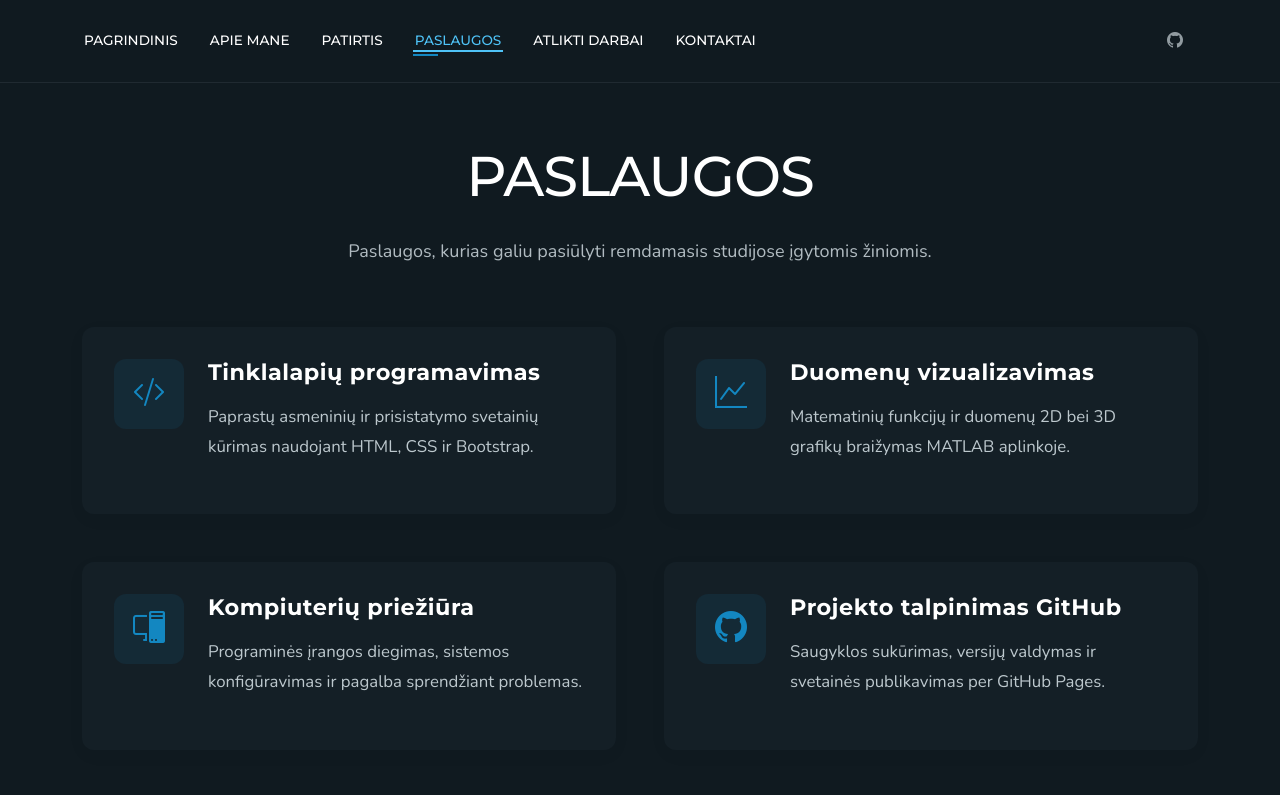
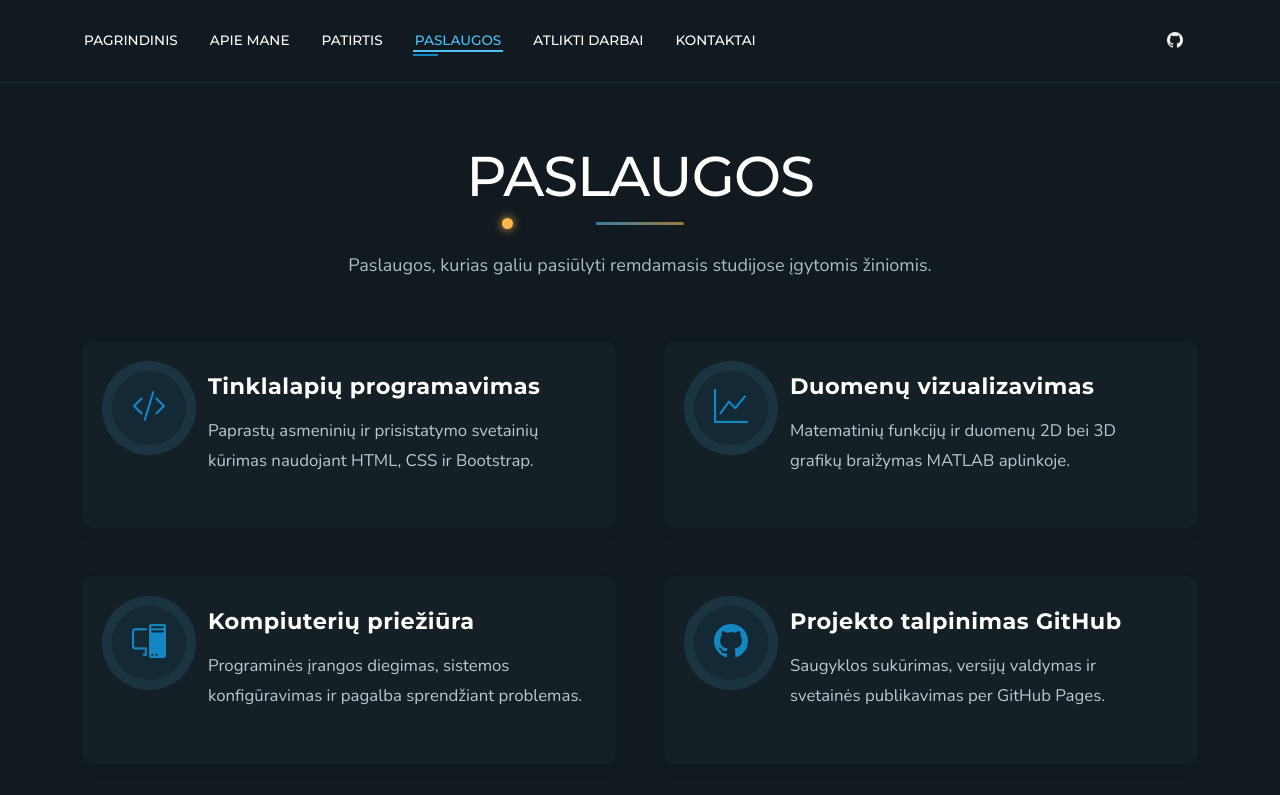
Before and after one commit to MrDiamondLTU/Naglis-Cekanauskas-LD-7-12-EDIf-25-1, a plain HTML site: page services.html in a window 1280 px wide. Shown: the top 795 px of the page. Drawn offline with nearby package versions, Linux system fonts and the light colour scheme.

Commit message:
LD10 animacia
Added new animations for social icons, service icons, loading indicators, and section titles.

```diff
--- a/assets/css/custom.css
+++ b/assets/css/custom.css
@@ -200,3 +200,91 @@ p {
   background: #4fc3f7;
   color: #0b1419 !important;
 }
+/* ===== 10 LD – PRIVALOMA UŽDUOTIS ===== */
+
+/* ---------- 1. Dvi naujos @keyframes animacijos ---------- */
+
+/* 1A. Socialinių ikonėlių animacija: 4 būsenos, keičiamos 3 savybės */
+@keyframes socialHop {
+  0%   { transform: translateY(0) rotate(0deg);     color: #f2f6f8; text-shadow: none; }
+  30%  { transform: translateY(-6px) rotate(-10deg); color: #4fc3f7; text-shadow: 0 0 8px #4fc3f7; }
+  60%  { transform: translateY(2px) rotate(8deg);   color: #ffb74d; text-shadow: 0 0 8px #ffb74d; }
+  100% { transform: translateY(0) rotate(0deg);     color: #f2f6f8; text-shadow: none; }
+}
+.header-social-links a i {
+  display: inline-block;
+  animation: socialHop 3s ease-in-out infinite;
+}
+.header-social-links a:nth-child(2) i { animation-delay: 0.3s; }
+.header-social-links a:nth-child(3) i { animation-delay: 0.6s; }
+.header-social-links a:nth-child(4) i { animation-delay: 0.9s; }
+
+/* 1B. Paslaugų ikonėlių pulsavimas */
+@keyframes iconPulse {
+  0%, 100% { transform: scale(1);    box-shadow: 0 0 0 0 rgba(79,195,247,0.6); }
+  50%      { transform: scale(1.08); box-shadow: 0 0 0 12px rgba(79,195,247,0); }
+}
+.services .service-icon {
+  animation: iconPulse 2.5s ease-in-out infinite;
+  border-radius: 50%;
+}
+
+/* ---------- 2. Krovimo indikatorius (Pulsing Dots) ---------- */
+.services-loader {
+  display: flex;
+  justify-content: center;
+  gap: 10px;
+  margin: -30px 0 40px;
+}
+.services-loader span {
+  width: 14px;
+  height: 14px;
+  border-radius: 50%;
+  background: #4fc3f7;
+  animation: dotPulse 1.2s ease-in-out infinite;
+}
+.services-loader span:nth-child(2) { animation-delay: 0.2s; background: #ffb74d; }
+.services-loader span:nth-child(3) { animation-delay: 0.4s; }
+
+@keyframes dotPulse {
+  0%, 80%, 100% { transform: scale(0.4); opacity: 0.3; }
+  40%           { transform: scale(1);   opacity: 1; }
+}
+
+/* ---------- 3. Antraščių ::before ir ::after ---------- */
+.section-title h2 {
+  position: relative;
+  display: inline-block;
+  padding-bottom: 14px;
+}
+.section-title h2::before {          /* linija po antrašte */
+  content: "";
+  position: absolute;
+  left: 10%;
+  bottom: 0;
+  width: 80%;
+  height: 3px;
+  border-radius: 3px;
+  background: linear-gradient(90deg, #4fc3f7, #ffb74d);
+  animation: lineGrow 3s ease-in-out infinite;
+}
+.section-title h2::after {           /* linija judantis taškas */
+  content: "";
+  position: absolute;
+  bottom: -4px;
+  left: 10%;
+  width: 11px;
+  height: 11px;
+  border-radius: 50%;
+  background: #ffb74d;
+  box-shadow: 0 0 10px #ffb74d;
+  animation: dotSlide 3s ease-in-out infinite alternate;
+}
+@keyframes lineGrow {
+  0%, 100% { transform: scaleX(0.3); opacity: 0.6; }
+  50%      { transform: scaleX(1);   opacity: 1; }
+}
+@keyframes dotSlide {
+  from { left: 10%; }
+  to   { left: calc(90% - 11px); }
+}
```
